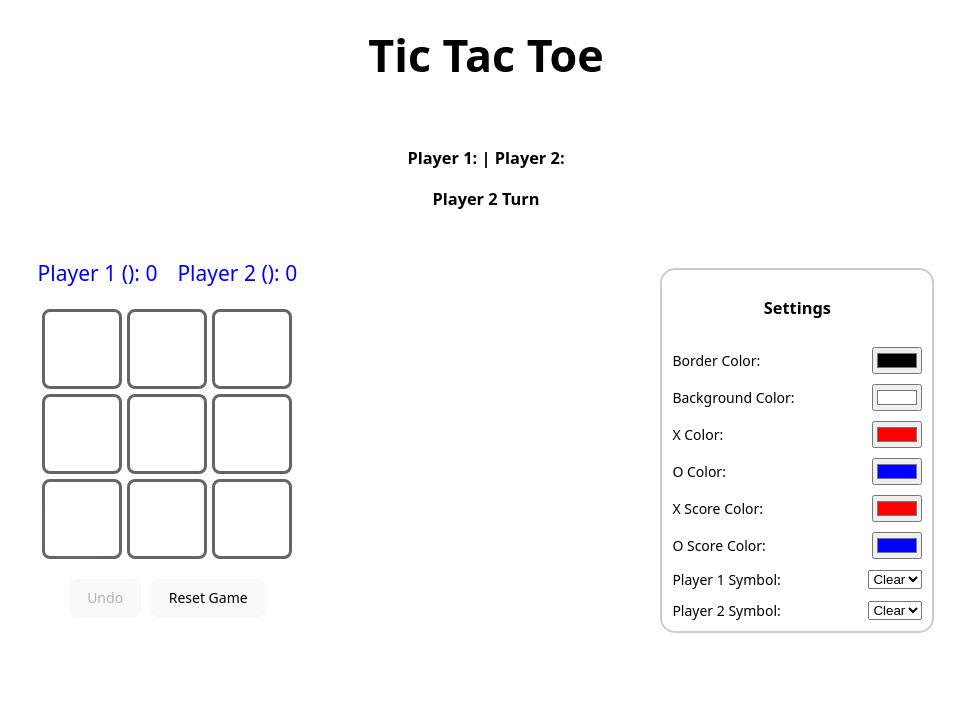
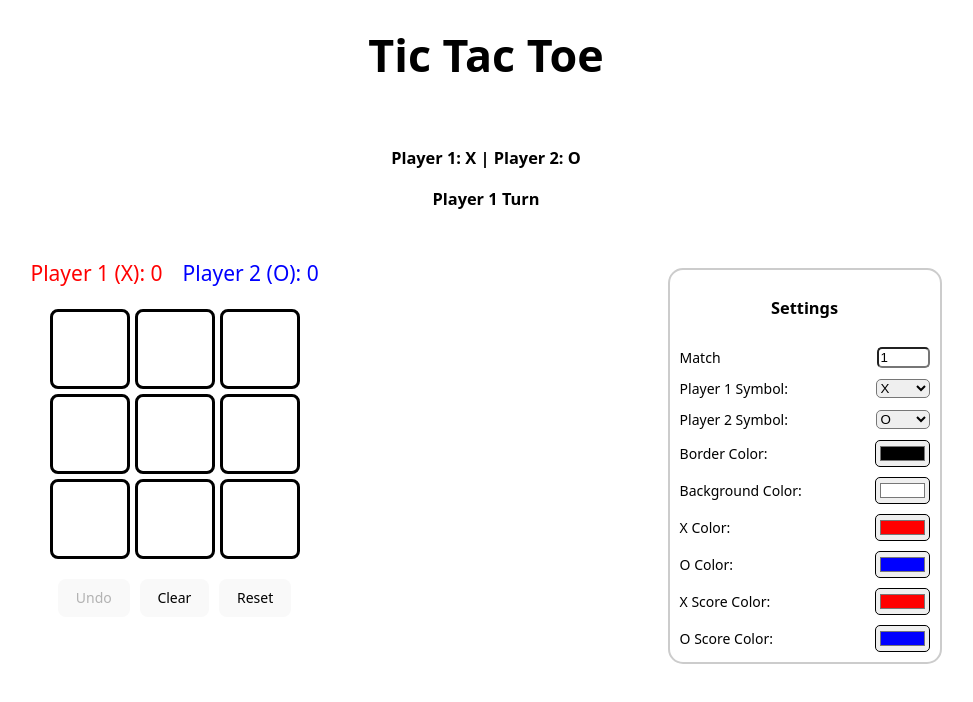
Before and after one commit to davinoctavian/tic-tac-toe-react-vite, a React (Vite) app: page / in a window 1280 px wide. Shown: the top 702 px of the page, without its empty margins (154-1127 px from the left). Built offline with nearby package versions, Linux system fonts and the light colour scheme.

Commit message:
match feature and show the winner feature

```diff
--- a/dev-dist/sw.js
+++ b/dev-dist/sw.js
@@ -82,7 +82,7 @@ define(['./workbox-f87553f6'], (function (workbox) { 'use strict';
     "revision": "3ca0b8505b4bec776b69afdba2768812"
   }, {
     "url": "index.html",
-    "revision": "0.43f2sfkd758"
+    "revision": "0.1i9buv5n0v8"
   }], {});
   workbox.cleanupOutdatedCaches();
   workbox.registerRoute(new workbox.NavigationRoute(workbox.createHandlerBoundToURL("index.html"), {
--- a/package.json
+++ b/package.json
@@ -10,11 +10,13 @@
     "preview": "vite preview"
   },
   "dependencies": {
+    "canvas-confetti": "^1.9.4",
     "react": "^19.2.0",
     "react-dom": "^19.2.0"
   },
   "devDependencies": {
     "@eslint/js": "^9.39.1",
+    "@types/canvas-confetti": "^1.9.0",
     "@types/node": "^24.10.1",
     "@types/react": "^19.2.5",
     "@types/react-dom": "^19.2.3",
--- a/src/App.css
+++ b/src/App.css
@@ -25,3 +25,39 @@
     align-items: center;
   }
 }
+
+input[type="color"] {
+  min-width: 55px;
+  border-radius: 5px;
+}
+input[type="number"] {
+  width: 45px;
+  border-radius: 5px;
+}
+select {
+  border-radius: 5px;
+}
+select option {
+  border-radius: 5px;
+}
+.popup-overlay {
+  position: fixed;
+  top: 0;
+  left: 0;
+  width: 100%;
+  height: 100%;
+  background: rgba(0, 0, 0, 0.5);
+  display: flex;
+  align-items: center;
+  justify-content: center;
+  z-index: 1;
+}
+
+.popup {
+  background: white;
+  color: black;
+  padding: 2rem;
+  border-radius: 12px;
+  text-align: center;
+  box-shadow: 0 4px 12px rgba(0, 0, 0, 0.3);
+}
--- a/src/App.tsx
+++ b/src/App.tsx
@@ -5,6 +5,7 @@ import Settings from "./components/Settings/Settings";
 import { calculateWinner } from "./utils/gameLogic";
 import useLocalStorage from "./hooks/useLocalStorage";
 import { SettingsContext } from "./context/SettingsContext";
+import { launchConfetti } from "./utils/confetti";
 import "./App.css";
 
 export default function App() {
@@ -15,14 +16,12 @@ export default function App() {
   ]);
   const [currentMove, setCurrentMove] = useState<number>(0);
   const squares = history[currentMove];
-  // const [squares, setSquares] = useState<(string | null)[]>(
-  //   Array(9).fill(null),
-  // );
   const [xIsNext, setXIsNext] = useState(settings?.player1Symbol === "X");
   const [scores, setScores] = useLocalStorage<{ X: number; O: number }>(
     "scores",
     { X: 0, O: 0 },
   );
+  const [winnerMessage, setWinnerMessage] = useState<string | null>(null);
 
   const winner = calculateWinner(squares);
 
@@ -38,7 +37,7 @@ export default function App() {
     setXIsNext(!xIsNext);
   };
 
-  const handleReset = () => {
+  const handleClear = () => {
     setHistory([Array(9).fill(null)]);
     setCurrentMove(0);
     setXIsNext(true);
@@ -52,10 +51,15 @@ export default function App() {
     }
   };
 
+  const handleReset = () => {
+    setScores({ X: 0, O: 0 });
+    handleClear();
+  };
+
   if (winner) {
     setTimeout(() => {
       setScores({ ...scores, [winner]: scores[winner as "X" | "O"] + 1 });
-      handleReset();
+      handleClear();
     }, 500);
   }
 
@@ -72,6 +76,34 @@ export default function App() {
     ? scores[settings.player2Symbol]
     : 0;
 
+  useEffect(() => {
+    const requiredWins = Math.ceil((settings.match ?? 1) / 2);
+
+    if (
+      settings.player1Symbol &&
+      scores[settings.player1Symbol] >= requiredWins
+    ) {
+      setWinnerMessage("🎉 Player 1 Wins the Match!");
+      const color =
+        settings.player1Symbol === "X"
+          ? settings.xBoardColor
+          : settings.oBoardColor;
+      launchConfetti(color);
+    }
+
+    if (
+      settings.player2Symbol &&
+      scores[settings.player2Symbol] >= requiredWins
+    ) {
+      setWinnerMessage("🎉 Player 2 Wins the Match!");
+      const color =
+        settings.player2Symbol === "X"
+          ? settings.xBoardColor
+          : settings.oBoardColor;
+      launchConfetti(color);
+    }
+  }, [scores, settings]);
+
   return (
     <div
       className="container"
@@ -79,6 +111,22 @@ export default function App() {
         backgroundColor: settings.backgroundColor,
       }}
     >
+      {winnerMessage && (
+        <div className="popup-overlay">
+          <div className="popup">
+            <h2>{winnerMessage}</h2>
+            <button
+              onClick={() => {
+                setScores({ X: 0, O: 0 });
+                setWinnerMessage(null);
+              }}
+            >
+              Play Again
+            </button>
+          </div>
+        </div>
+      )}
+
       <div className="title-content">
         <h1 style={{ color: settings.borderColor }}>Tic Tac Toe</h1>
       </div>
@@ -116,7 +164,8 @@ export default function App() {
             <button onClick={handleUndo} disabled={currentMove === 0}>
               Undo
             </button>
-            <button onClick={handleReset}>Reset Game</button>
+            <button onClick={handleClear}>Clear</button>
+            <button onClick={handleReset}>Reset</button>
           </div>
         </div>
         <div className="content-settings">
--- a/src/components/Settings/Settings.tsx
+++ b/src/components/Settings/Settings.tsx
@@ -10,6 +10,73 @@ export default function Settings() {
   return (
     <div className="settings">
       <h3 style={{ color: labelColor }}>Settings</h3>
+      <label style={{ color: labelColor }}>
+        Match
+        <input
+          name="match"
+          type="number"
+          min="1"
+          max="100"
+          value={settings.match ?? 1}
+          onChange={(e) => {
+            let val = parseInt(e.target.value, 10);
+
+            if (isNaN(val)) val = 1;
+            if (val < 1) val = 1;
+            if (val > 100) val = 100;
+
+            setSettings({ ...settings, match: val });
+          }}
+        ></input>
+      </label>
+      <label style={{ color: labelColor }}>
+        Player 1 Symbol:
+        <select
+          name="player1Symbol"
+          value={settings.player1Symbol ?? ""}
+          onChange={(e) =>
+            setSettings({
+              ...settings,
+              player1Symbol:
+                e.target.value === ""
+                  ? undefined
+                  : (e.target.value as "X" | "O"),
+            })
+          }
+        >
+          <option value="X" disabled={settings.player2Symbol === "X"}>
+            X
+          </option>
+          <option value="O" disabled={settings.player2Symbol === "O"}>
+            O
+          </option>
+          <option value="">Clear</option>
+        </select>
+      </label>
+      <label style={{ color: labelColor }}>
+        Player 2 Symbol:
+        <select
+          name="player2Symbol"
+          value={settings.player2Symbol ?? ""}
+          onChange={(e) =>
+            setSettings({
+              ...settings,
+              player2Symbol:
+                e.target.value === ""
+                  ? undefined
+                  : (e.target.value as "X" | "O"),
+            })
+          }
+        >
+          <option value="X" disabled={settings.player1Symbol === "X"}>
+            X
+          </option>
+          <option value="O" disabled={settings.player1Symbol === "O"}>
+            O
+          </option>
+          <option value="">Clear</option>
+        </select>
+      </label>
       <label style={{ color: labelColor }}>
         Border Color:
         <input
@@ -66,54 +133,6 @@ export default function Settings() {
           }
         />
       </label>
-      <label style={{ color: labelColor }}>
-        Player 1 Symbol:
-        <select
-          name="player1Symbol"
-          value={settings.player1Symbol ?? ""}
-          onChange={(e) =>
-            setSettings({
-              ...settings,
-              player1Symbol:
-                e.target.value === ""
-                  ? undefined
-                  : (e.target.value as "X" | "O"),
-            })
-          }
-        >
-          <option value="X" disabled={settings.player2Symbol === "X"}>
-            X
-          </option>
-          <option value="O" disabled={settings.player2Symbol === "O"}>
-            O
-          </option>
-          <option value="">Clear</option>
-        </select>
-      </label>
-      <label style={{ color: labelColor }}>
-        Player 2 Symbol:
-        <select
-          name="player2Symbol"
-          value={settings.player2Symbol ?? ""}
-          onChange={(e) =>
-            setSettings({
-              ...settings,
-              player2Symbol:
-                e.target.value === ""
-                  ? undefined
-                  : (e.target.value as "X" | "O"),
-            })
-          }
-        >
-          <option value="X" disabled={settings.player1Symbol === "X"}>
-            X
-          </option>
-          <option value="O" disabled={settings.player1Symbol === "O"}>
-            O
-          </option>
-          <option value="">Clear</option>
-        </select>
-      </label>
     </div>
   );
 }
--- a/src/components/Settings/types.ts
+++ b/src/components/Settings/types.ts
@@ -1,4 +1,5 @@
 export interface Settings {
+  match: number;
   borderColor: string;
   backgroundColor: string;
   xColor: string;
--- a/src/context/SettingsContext.tsx
+++ b/src/context/SettingsContext.tsx
@@ -3,14 +3,15 @@ import type { Settings } from "../components/Settings/types";
 import useLocalStorage from "../hooks/useLocalStorage";
 
 const defaultSettings: Settings = {
+  match: 1,
+  player1Symbol: "X",
+  player2Symbol: "O",
   borderColor: "#000000",
   backgroundColor: "#ffffff",
   xColor: "#ff0000",
   oColor: "#0000ff",
   xBoardColor: "#ff0000",
   oBoardColor: "#0000ff",
-  player1Symbol: undefined,
-  player2Symbol: undefined,
 };
 
 export const SettingsContext = createContext<{
--- /dev/null
+++ b/src/utils/confetti.ts
@@ -0,0 +1,10 @@
+import confetti from "canvas-confetti";
+
+export function launchConfetti(color: string) {
+  confetti({
+    particleCount: 150,
+    spread: 70,
+    origin: { y: 0.6 },
+    colors: [color],
+  });
+}
```
Also changed, not shown: 1 other file (tests, documents, lock files or other folders).
